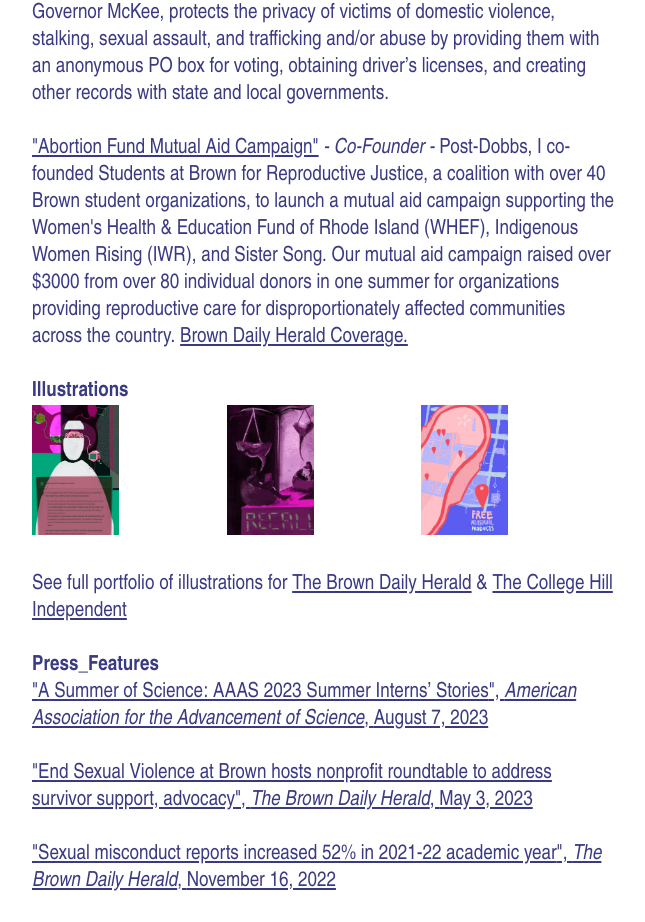
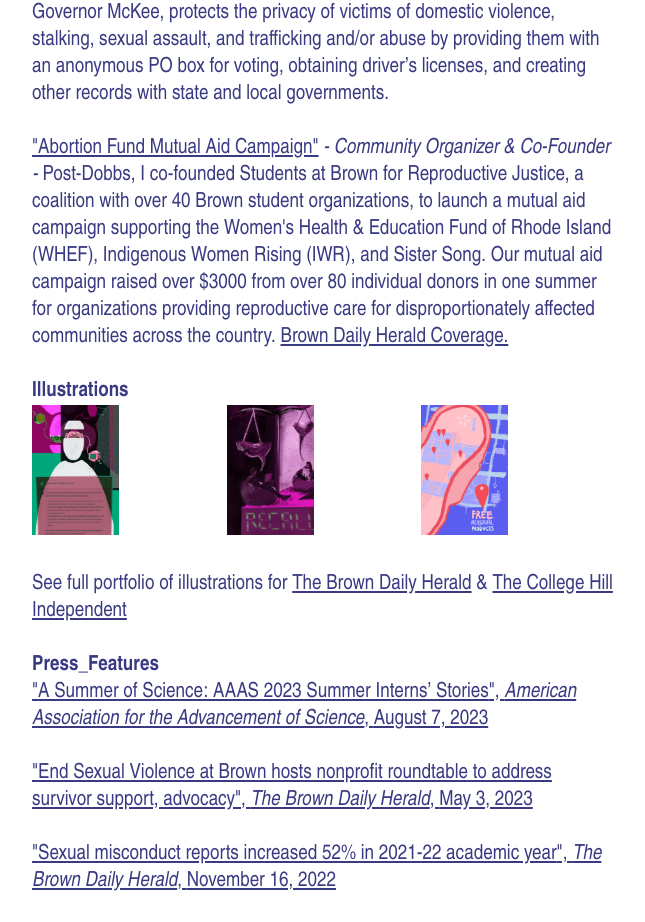
Before and after one commit to michelle-ding/michelle-ding.github.io, a React (Create React App) app: page / in a window 1280 px wide. Shown: the part 1711-2633 px from the top of the page, without its empty margins (472-1117 px from the left). Built offline with nearby package versions, Linux system fonts and the light colour scheme; the HTML template or start-up script is replaced by a standard one.

Commit message:
edit text

```diff
--- a/src/Body.tsx
+++ b/src/Body.tsx
@@ -224,7 +224,7 @@
             <br></br><br></br>
             <a id="ref" href="https://www.gofundme.com/f/students-brown-for-reproductive-justice" target="_blank">
                 "Abortion Fund Mutual Aid Campaign"</a>
-                <i> - Co-Founder - </i>
+                <i> - Community Organizer & Co-Founder - </i>
                 Post-Dobbs, I co-founded Students at Brown for Reproductive Justice, a coalition with
              over 40 Brown student organizations, to launch a mutual aid campaign supporting the Women's Health & Education Fund of Rhode Island (WHEF),
             Indigenous Women Rising (IWR), and Sister Song. Our mutual aid campaign raised over $3000 from
```
